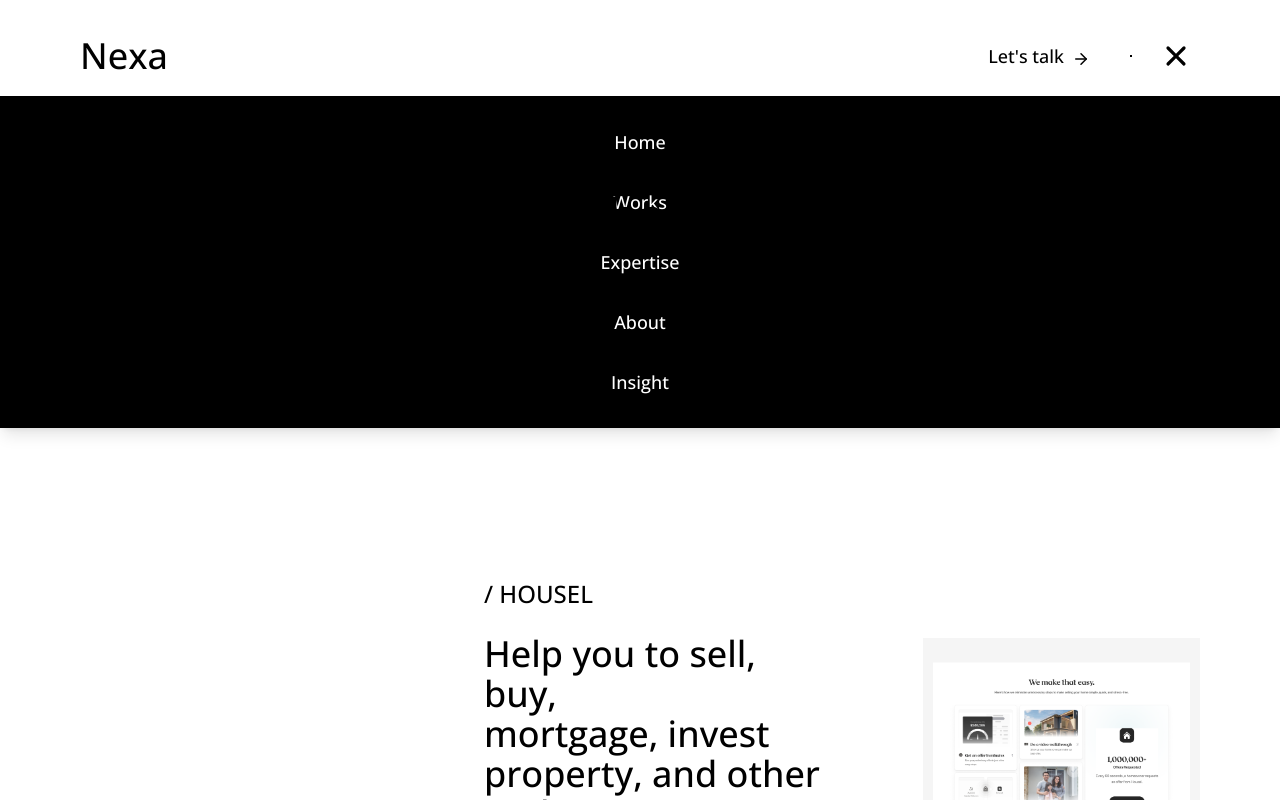
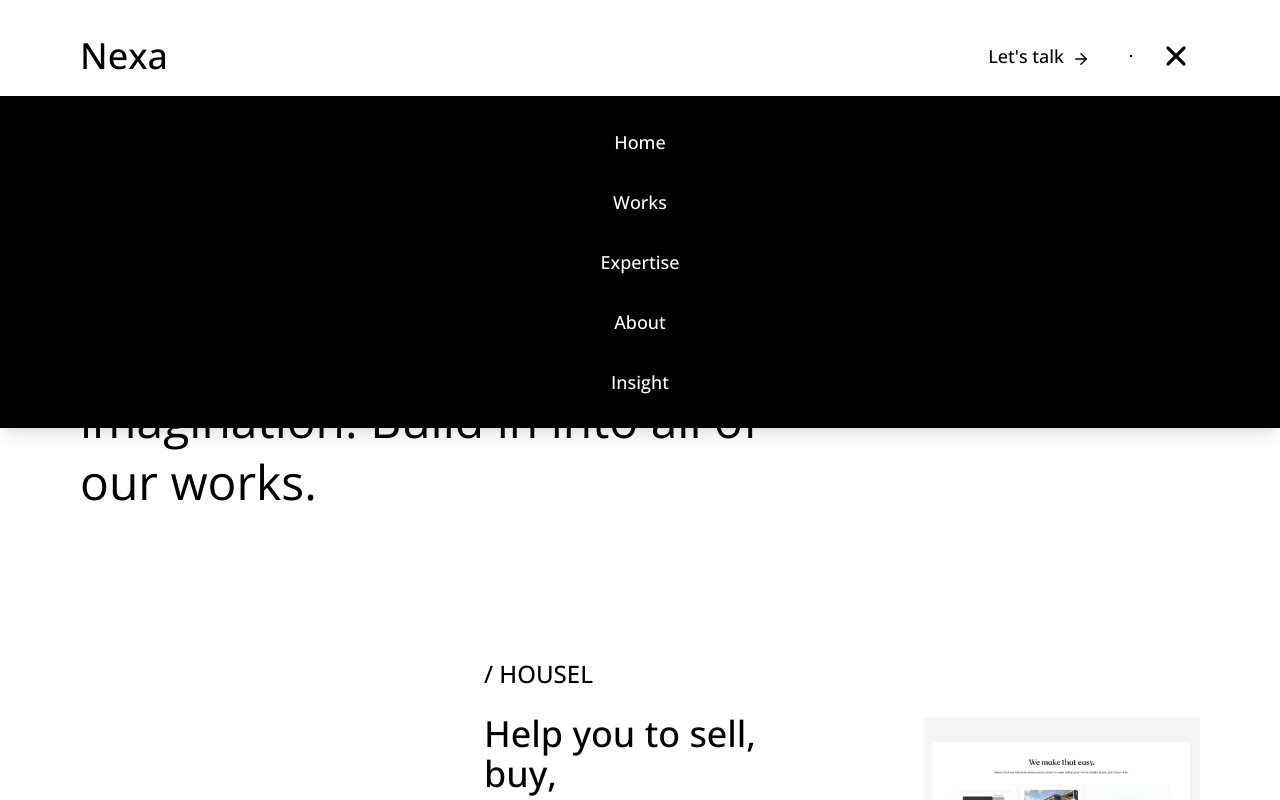
Before and after one commit to JihadZaidan/nexa-baru, a Next.js app: page /works in a window 1280 px wide. Both pictures are taken after a click on the button 1176 px from the left and 56 px from the top of the page. Shown: the top 800 px of the page. Built offline with nearby package versions, Linux system fonts and the light colour scheme.

Commit message:
ref: repaired margin position

```diff
--- a/src/components/layout/Navbar.tsx
+++ b/src/components/layout/Navbar.tsx
@@ -17,7 +17,7 @@ export default function Navbar() {
     useSlideFromTop(navRef, 0.35);
 
     return (
-        <header ref={navRef} className="w-full max-w-full mt-8 px-20 justify-center items-center">
+        <header ref={navRef} className="w-full max-w-full mt-8 mb-20 px-20 justify-center items-center">
             <nav className="w-full justify-between flex items-center">
                 <div>
                     <h4 className="text-4xl font-medium font-sans text-black">Nexa</h4>
@@ -42,7 +42,7 @@ export default function Navbar() {
 
                         {isMenuOpen && (
                             <nav
-                                className="absolute z-10 px-5 top-16 left-0 w-full bg-black shadow-lg flex flex-col items-center gap-8 py-8 px-8"
+                                className="absolute z-5 px-5 top-16 left-0 w-full bg-black shadow-lg flex flex-col items-center gap-8 py-8 px-8"
                             >
                                 {navigation
                                     .filter((item) => !item.hideInNavbar && item.published)
```
